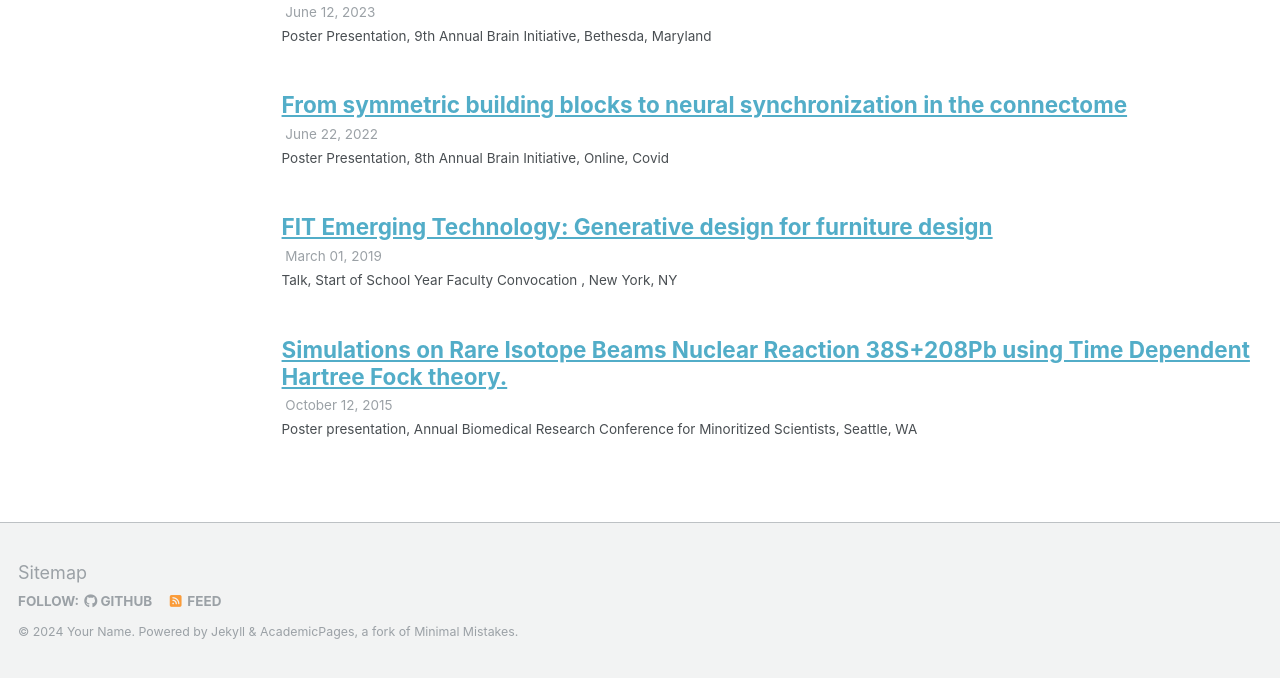
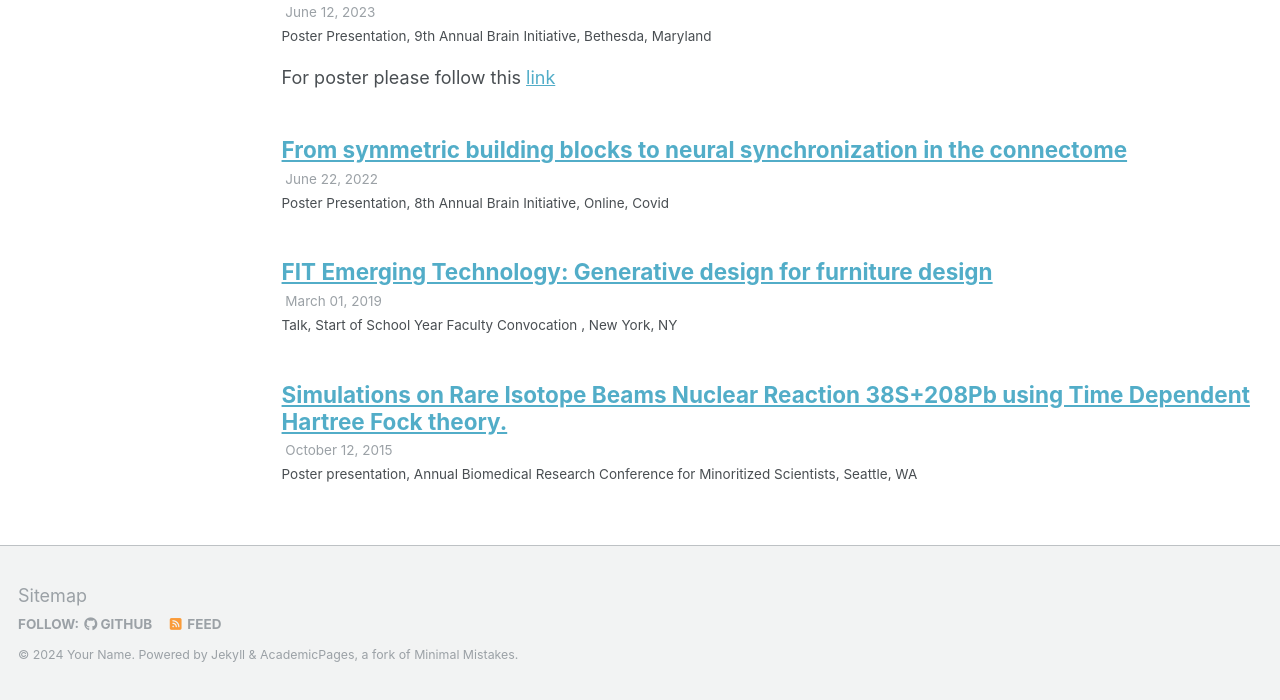
Before and after one commit to kryogenica/CV, a Jekyll site: the page built from _pages/talks.html, in a window 1280 px wide, cut to the strip 222-922 px from the top of the page. Built offline with Jekyll 4.4.1, drawn with Linux system fonts in a browser that asks for light colours; a file with an impossible date is left out; before the commit the page ends 900 px from its top, so only the background shows below that.

Commit message:
Update 2012-03-01-talk-1.md

```diff
--- a/_talks/2012-03-01-talk-1.md
+++ b/_talks/2012-03-01-talk-1.md
@@ -2,8 +2,9 @@
 title: "Fibration symmetries reveal neuronal synchronizations in the C.elegans connectome"
 collection: talks
 type: "Poster Presentation"
-permalink: "https://brainmeeting2023.ipostersessions.com/Default.aspx?s=C6-8A-86-90-1D-74-6D-E2-27-E4-8F-4C-A7-6F-03-0A"
+permalink: /talks/2012-03-01-talk-1
 venue: "9th Annual Brain Initiative"
 date: 12-06-2023
 location: "Bethesda, Maryland"
 ---
+For poster please follow this [link](https://brainmeeting2023.ipostersessions.com/Default.aspx?s=C6-8A-86-90-1D-74-6D-E2-27-E4-8F-4C-A7-6F-03-0A)
```
